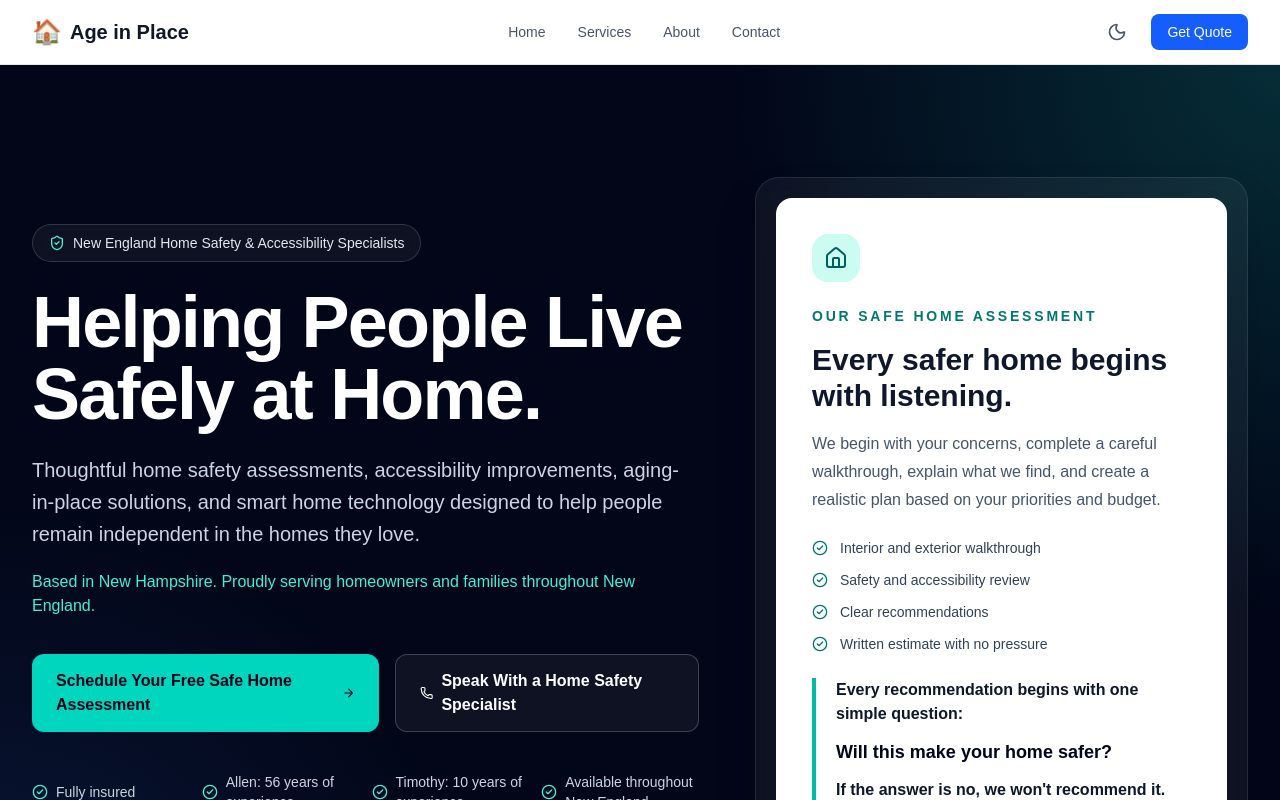
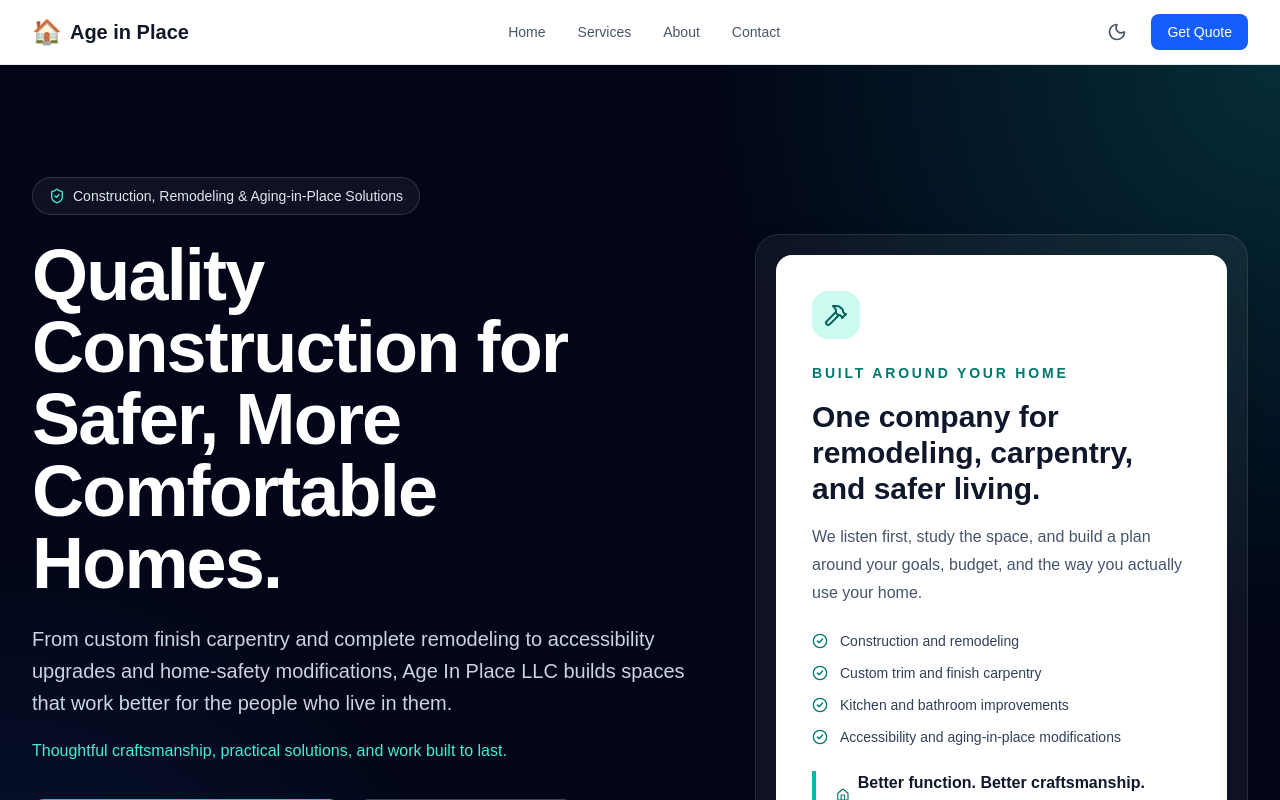
Before and after one commit to Adhco0543/age-in-place-llc, a Next.js app: page / in a window 1280 px wide. Shown: the top 800 px of the page. Built offline with nearby package versions, Linux system fonts and the light colour scheme.

Commit message:
Refresh homepage hero for construction and remodeling services

```diff
--- a/src/components/Hero.tsx
+++ b/src/components/Hero.tsx
@@ -2,6 +2,7 @@ import Link from "next/link";
 import {
   ArrowRight,
   CheckCircle2,
+  Hammer,
   Home,
   Phone,
   ShieldCheck,
@@ -10,9 +11,9 @@ import {
 export function Hero() {
   const trustPoints = [
     "Fully insured",
-    "Allen: 56 years of experience",
-    "Timothy: 10 years of experience",
-    "Available throughout New England",
+    "Construction and remodeling",
+    "Custom finish carpentry",
+    "Accessibility expertise",
   ];
 
   return (
@@ -23,22 +24,19 @@ export function Hero() {
         <div>
           <div className="mb-6 inline-flex items-center gap-2 rounded-full border border-white/15 bg-white/5 px-4 py-2 text-sm text-slate-200 backdrop-blur">
             <ShieldCheck className="h-4 w-4 text-teal-300" />
-            New England Home Safety & Accessibility Specialists
+            Construction, Remodeling & Aging-in-Place Solutions
           </div>
 
           <h1 className="max-w-4xl text-4xl font-bold tracking-tight sm:text-5xl lg:text-7xl">
-            Helping People Live Safely at Home.
+            Quality Construction for Safer, More Comfortable Homes.
           </h1>
 
           <p className="mt-6 max-w-2xl text-lg leading-8 text-slate-300 sm:text-xl">
-            Thoughtful home safety assessments, accessibility improvements,
-            aging-in-place solutions, and smart home technology designed to
-            help people remain independent in the homes they love.
+            From custom finish carpentry and complete remodeling to accessibility upgrades and home-safety modifications, Age In Place LLC builds spaces that work better for the people who live in them.
           </p>
 
           <p className="mt-5 text-base font-medium text-teal-300">
-            Based in New Hampshire. Proudly serving homeowners and families
-            throughout New England.
+            Thoughtful craftsmanship, practical solutions, and work built to last.
           </p>
 
           <div className="mt-9 flex flex-col gap-4 sm:flex-row">
@@ -46,7 +44,7 @@ export function Hero() {
               href="/contact"
               className="inline-flex items-center justify-center gap-2 rounded-xl bg-teal-400 px-6 py-3.5 font-semibold text-slate-950 transition hover:bg-teal-300"
             >
-              Schedule Your Free Safe Home Assessment
+              Request a Project Consultation
               <ArrowRight className="h-4 w-4" />
             </Link>
 
@@ -55,7 +53,7 @@ export function Hero() {
               className="inline-flex items-center justify-center gap-2 rounded-xl border border-white/20 bg-white/5 px-6 py-3.5 font-semibold text-white transition hover:bg-white/10"
             >
               <Phone className="h-4 w-4" />
-              Speak With a Home Safety Specialist
+              Call (603) 703-6633
             </a>
           </div>
 
@@ -73,29 +71,27 @@ export function Hero() {
           <div className="rounded-3xl border border-white/10 bg-white/5 p-5 shadow-2xl backdrop-blur">
             <div className="rounded-2xl bg-white p-7 text-slate-900 sm:p-9">
               <div className="flex h-12 w-12 items-center justify-center rounded-2xl bg-teal-100 text-teal-800">
-                <Home className="h-6 w-6" />
+                <Hammer className="h-6 w-6" />
               </div>
 
               <p className="mt-6 text-sm font-semibold uppercase tracking-[0.2em] text-teal-700">
-                Our Safe Home Assessment
+                Built Around Your Home
               </p>
 
               <h2 className="mt-4 text-2xl font-bold sm:text-3xl">
-                Every safer home begins with listening.
+                One company for remodeling, carpentry, and safer living.
               </h2>
 
               <p className="mt-4 leading-7 text-slate-600">
-                We begin with your concerns, complete a careful walkthrough,
-                explain what we find, and create a realistic plan based on your
-                priorities and budget.
+                We listen first, study the space, and build a plan around your goals, budget, and the way you actually use your home.
               </p>
 
               <ul className="mt-6 space-y-3 text-sm text-slate-700">
                 {[
-                  "Interior and exterior walkthrough",
-                  "Safety and accessibility review",
-                  "Clear recommendations",
-                  "Written estimate with no pressure",
+                  "Construction and remodeling",
+                  "Custom trim and finish carpentry",
+                  "Kitchen and bathroom improvements",
+                  "Accessibility and aging-in-place modifications",
                 ].map((item) => (
                   <li key={item} className="flex items-start gap-3">
                     <CheckCircle2 className="mt-0.5 h-4 w-4 shrink-0 text-teal-700" />
@@ -105,17 +101,10 @@ export function Hero() {
               </ul>
 
               <div className="mt-6 border-l-4 border-teal-500 pl-5">
-                <p className="font-semibold text-slate-900">
-                  Every recommendation begins with one simple question:
-                </p>
-
-                <p className="mt-3 text-lg font-bold text-slate-950">
-                  Will this make your home safer?
-                </p>
-
-                <p className="mt-3 font-semibold text-slate-900">
-                  If the answer is no, we won&apos;t recommend it.
-                </p>
+                <div className="flex items-center gap-2 font-semibold text-slate-900">
+                  <Home className="h-4 w-4 text-teal-700" />
+                  Better function. Better craftsmanship. Better living.
+                </div>
               </div>
             </div>
           </div>
```
